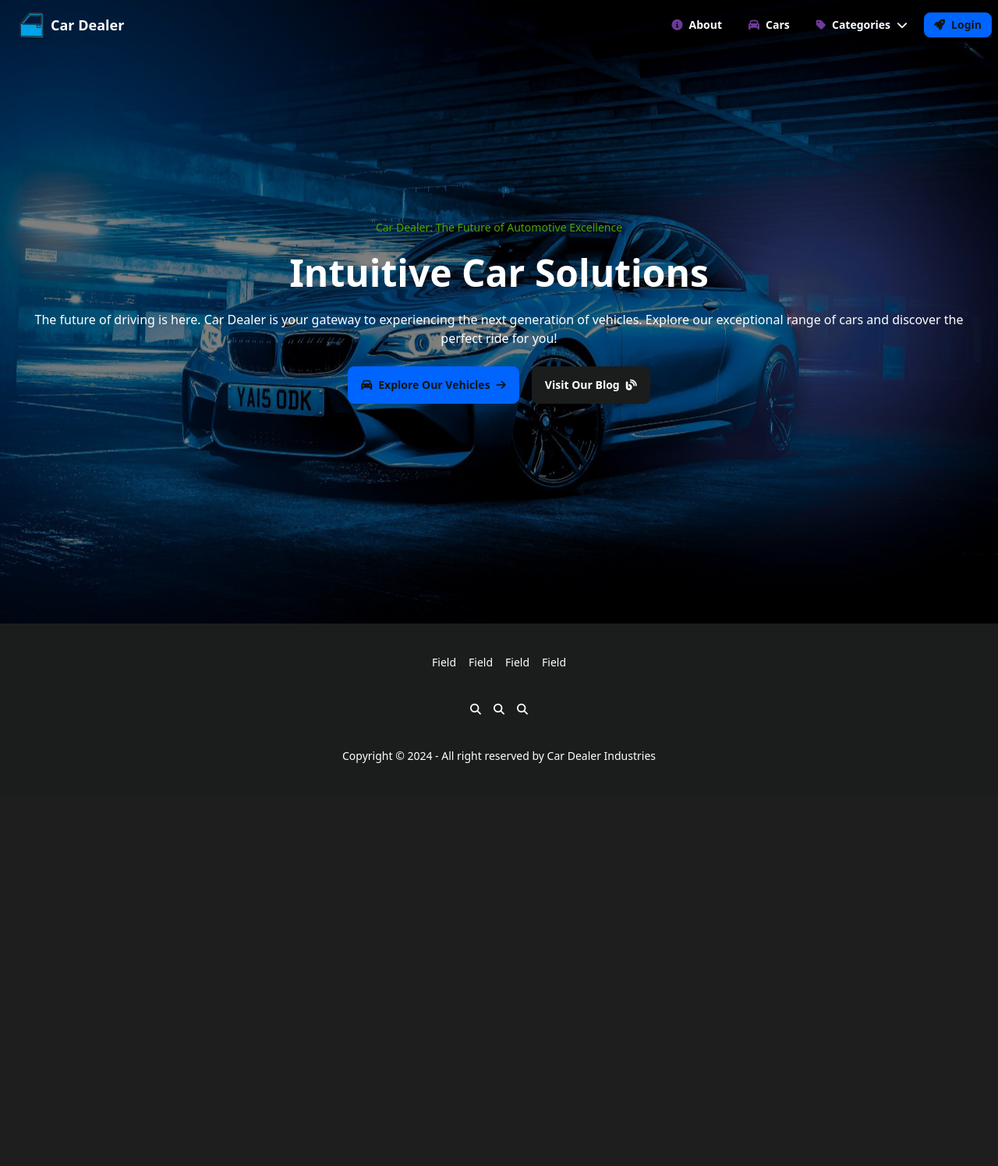
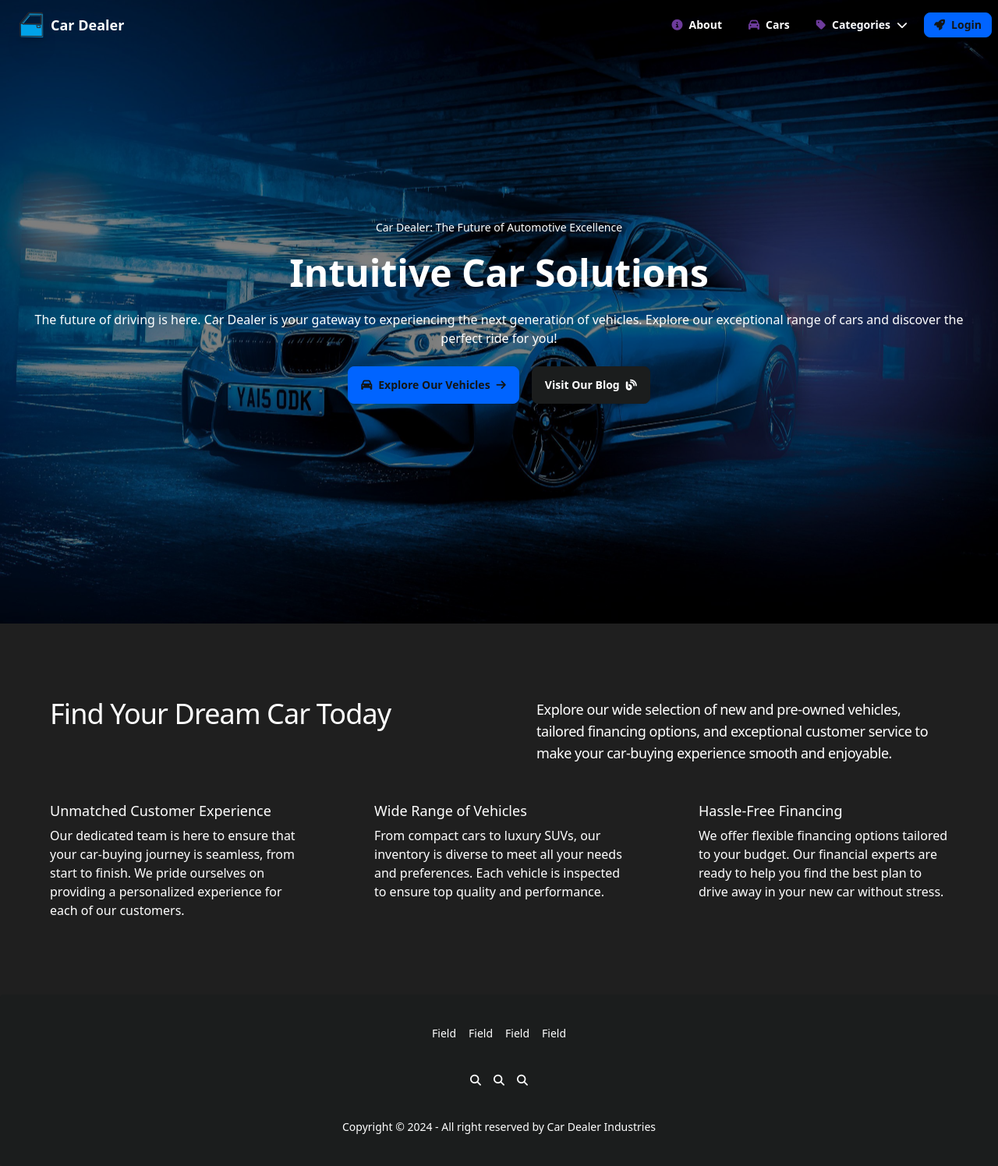
Before and after one commit to fzaca/car-dealer-system, a Django app: page / in a window 1280 px wide. Shown: the whole page at 78% size. Before the commit the page ends 979 px from the top, so only its background shows below. Run offline with Django 5.2, Linux system fonts and the light colour scheme; data that the repository does not hold is empty; style sheets or scripts are compiled from the project's sources.

Commit message:
Add component for overview

```diff
--- a/resources/core/templates/base.html
+++ b/resources/core/templates/base.html
@@ -8,6 +8,7 @@
       href="https://cdnjs.cloudflare.com/ajax/libs/font-awesome/6.4.0/css/all.min.css">
     {% load static %}
     <link rel="stylesheet" href="{% static 'css/tailwind.css' %}">
+    <link rel="stylesheet" href="{% static 'css/styles.css' %}">
     {% block extra_head %}{% endblock %}
   </head>
   <body>
--- a/resources/core/templates/components/hero.html
+++ b/resources/core/templates/components/hero.html
@@ -7,7 +7,7 @@
 
   <!-- Content centered on top of the overlay -->
   <div class="relative z-10 flex flex-col items-center justify-center h-full text-center gap-6 p-6 text-white">
-    <span class="text-sm text-accent">Car Dealer: The Future of Automotive Excellence</span>
+    <span class="text-sm text-primary-focus">Car Dealer: The Future of Automotive Excellence</span>
 
     <h1 class="text-5xl font-bold">Intuitive Car Solutions</h1>
 
--- /dev/null
+++ b/resources/core/templates/components/overview.html
@@ -0,0 +1,57 @@
+{% load static %}
+<section>
+  <div class="items-center w-full px-5 py-24 mx-auto md:px-12 lg:px-16 max-w-7xl">
+    <div class="text-left">
+      <div class="items-center mx-auto lg:inline-flex">
+        <div class="grid grid-cols-1 gap-6 lg:grid-cols-2 lg:gap-24">
+          <div>
+            <p class="text-2xl font-medium tracking-tight sm:text-4xl">
+              Find Your Dream Car Today
+            </p>
+          </div>
+          <div class="lg:ml-auto">
+            <p class="mt-4 text-lg tracking-tight lg:mt-0">
+              Explore our wide selection of new and pre-owned vehicles, tailored financing options, and exceptional customer service to make your car-buying experience smooth and enjoyable.
+            </p>
+          </div>
+        </div>
+      </div>
+    </div>
+    <div>
+      <div class="pt-12 mx-auto lg:max-w-7xl">
+        <dl class="grid grid-cols-1 gap-6 space-y-0 lg:gap-24 lg:grid-cols-3">
+          <div>
+            <div>
+              <p class="text-lg font-medium leading-6">
+                Unmatched Customer Experience
+              </p>
+            </div>
+            <div class="mt-2 text-base">
+              Our dedicated team is here to ensure that your car-buying journey is seamless, from start to finish. We pride ourselves on providing a personalized experience for each of our customers.
+            </div>
+          </div>
+          <div>
+            <div>
+              <p class="text-lg font-medium leading-6">
+                Wide Range of Vehicles
+              </p>
+            </div>
+            <div class="mt-2 text-base">
+              From compact cars to luxury SUVs, our inventory is diverse to meet all your needs and preferences. Each vehicle is inspected to ensure top quality and performance.
+            </div>
+          </div>
+          <div>
+            <div>
+              <p class="text-lg font-medium leading-6">
+                Hassle-Free Financing
+              </p>
+            </div>
+            <div class="mt-2 text-base">
+              We offer flexible financing options tailored to your budget. Our financial experts are ready to help you find the best plan to drive away in your new car without stress.
+            </div>
+          </div>
+        </dl>
+      </div>
+    </div>
+  </div>
+</section>
--- a/resources/core/templates/home.html
+++ b/resources/core/templates/home.html
@@ -7,4 +7,5 @@
 {% block content %}
     {% load static %}
     {% include 'components/hero.html' %}
+    {% include 'components/overview.html' %}
 {% endblock %}
```
